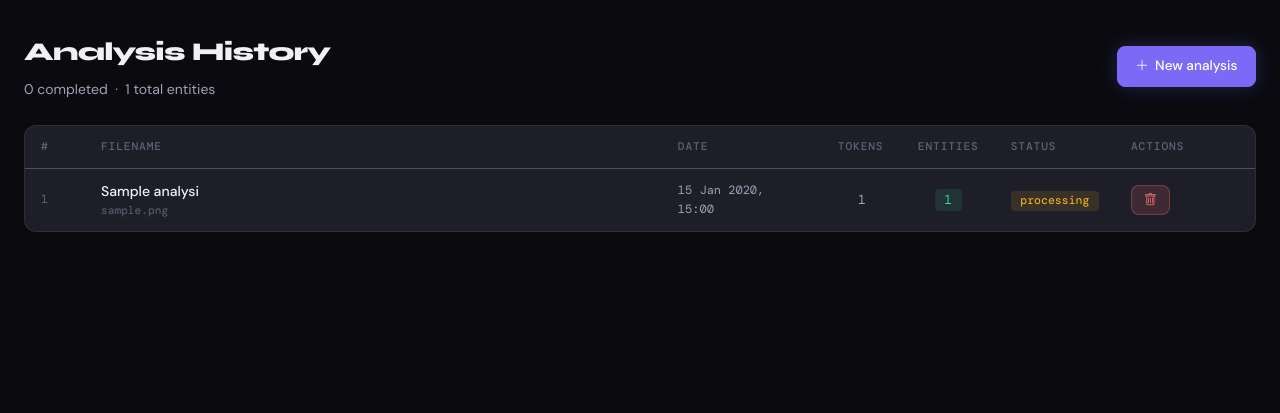
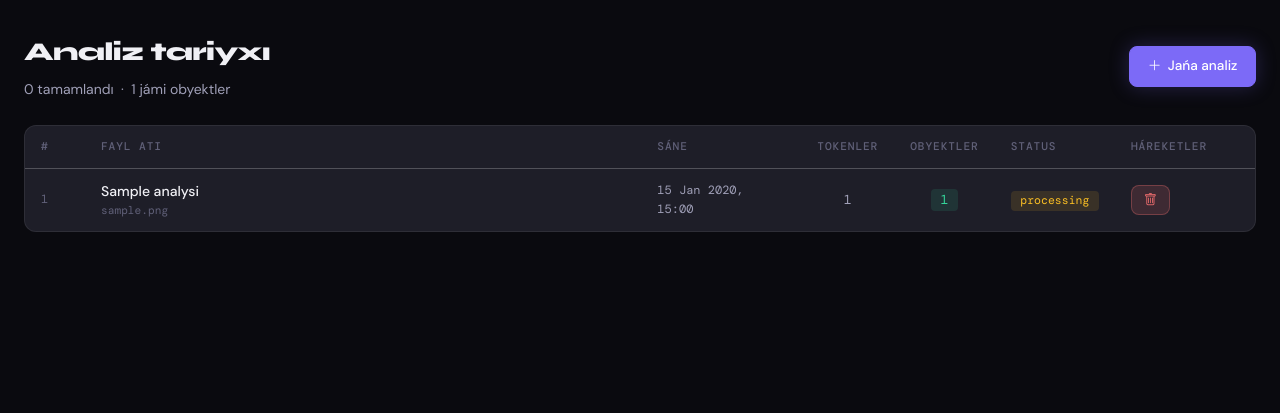
Before and after one commit to ikram-backend2324/karakalpak-ner, a Django app: page /history/ in a window 1280 px wide. Shown: the part 68-481 px from the top of the page. Run offline with Django 5.2, Linux system fonts and the light colour scheme; tables that the repository leaves empty hold one stand-in row (values such as "Sample post"); some web fonts are replaced.

Commit message:
Update history.html

```diff
--- a/ner/templates/ner/history.html
+++ b/ner/templates/ner/history.html
@@ -5,13 +5,13 @@
 
 <div class="flex items-center justify-between fade-up" style="margin-bottom:1.5rem;flex-wrap:wrap;gap:1rem;">
   <div>
-    <h1 class="page-title">Analysis History</h1>
+    <h1 class="page-title" data-i18n="hist_title">Analysis History</h1>
     <p style="color:var(--text2);font-size:.875rem;margin-top:.35rem;">
-      {{ total_done }} completed &nbsp;·&nbsp; {{ total_results }} total entities
+      {{ total_done }} <span data-i18n="hist_completed">completed</span> &nbsp;·&nbsp; {{ total_results }} <span data-i18n="hist_total">total entities</span>
     </p>
   </div>
   <a href="{% url 'index' %}" class="btn btn-primary">
-    <i class="bi bi-plus-lg"></i> New analysis
+    <i class="bi bi-plus-lg"></i> <span data-i18n="btn_new">New analysis</span>
   </a>
 </div>
 
@@ -22,12 +22,12 @@
       <thead>
         <tr>
           <th style="width:60px;">#</th>
-          <th>Filename</th>
-          <th style="width:160px;">Date</th>
-          <th style="width:80px;">Tokens</th>
-          <th style="width:90px;">Entities</th>
-          <th style="width:100px;">Status</th>
-          <th style="width:140px;">Actions</th>
+          <th data-i18n="col_filename">Filename</th>
+          <th style="width:160px;" data-i18n="col_date">Date</th>
+          <th style="width:80px;" data-i18n="col_tokens">Tokens</th>
+          <th style="width:90px;" data-i18n="col_entities">Entities</th>
+          <th style="width:100px;" data-i18n="col_status">Status</th>
+          <th style="width:140px;" data-i18n="col_actions">Actions</th>
         </tr>
       </thead>
       <tbody>
@@ -94,9 +94,9 @@
 {% else %}
 <div class="card fade-up fade-up-1" style="text-align:center;padding:4rem 2rem;">
   <i class="bi bi-inbox" style="font-size:3rem;color:var(--text3);display:block;margin-bottom:1rem;opacity:.3;"></i>
-  <div style="color:var(--text2);margin-bottom:1.25rem;">No analyses yet</div>
+  <div style="color:var(--text2);margin-bottom:1.25rem;" data-i18n="hist_empty">No analyses yet</div>
   <a href="{% url 'index' %}" class="btn btn-primary">
-    <i class="bi bi-upload"></i> Upload your first file
+    <i class="bi bi-upload"></i> <span data-i18n="hist_upload_first">Upload your first file</span>
   </a>
 </div>
 {% endif %}
```
